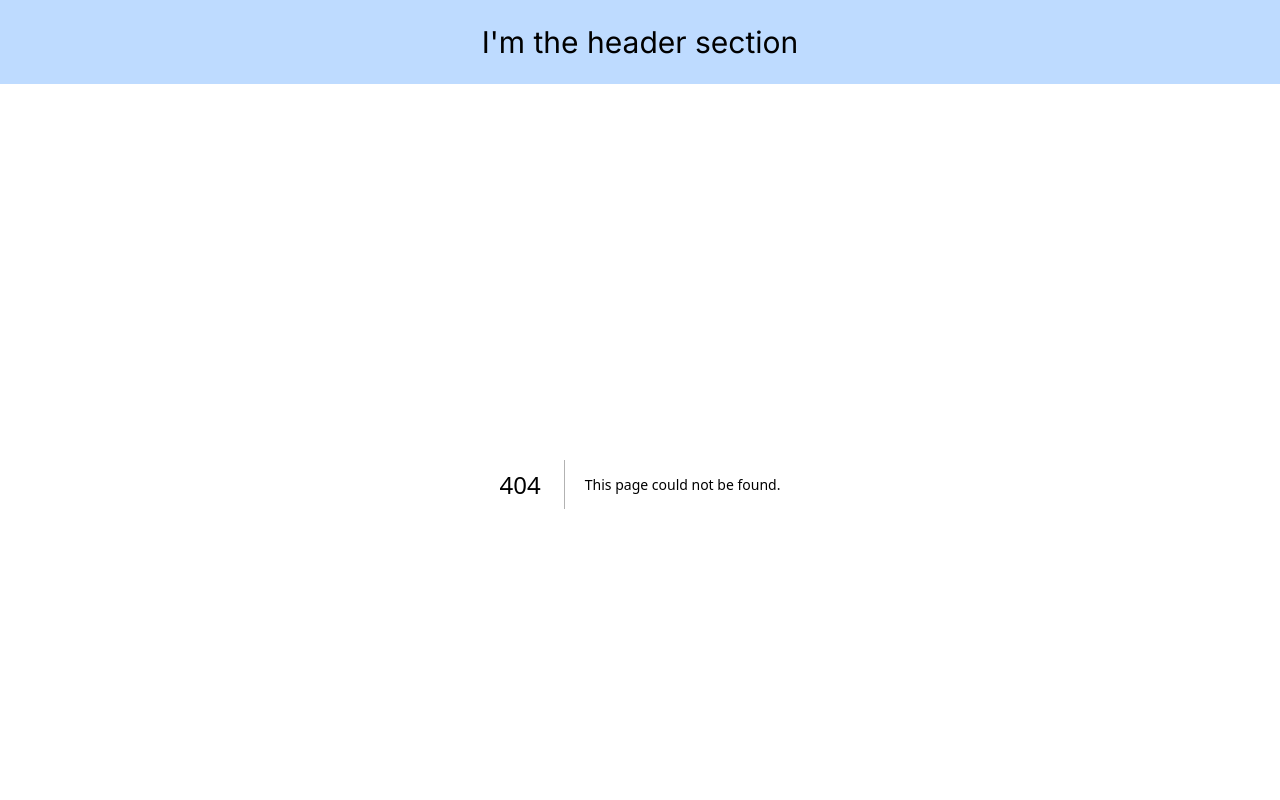
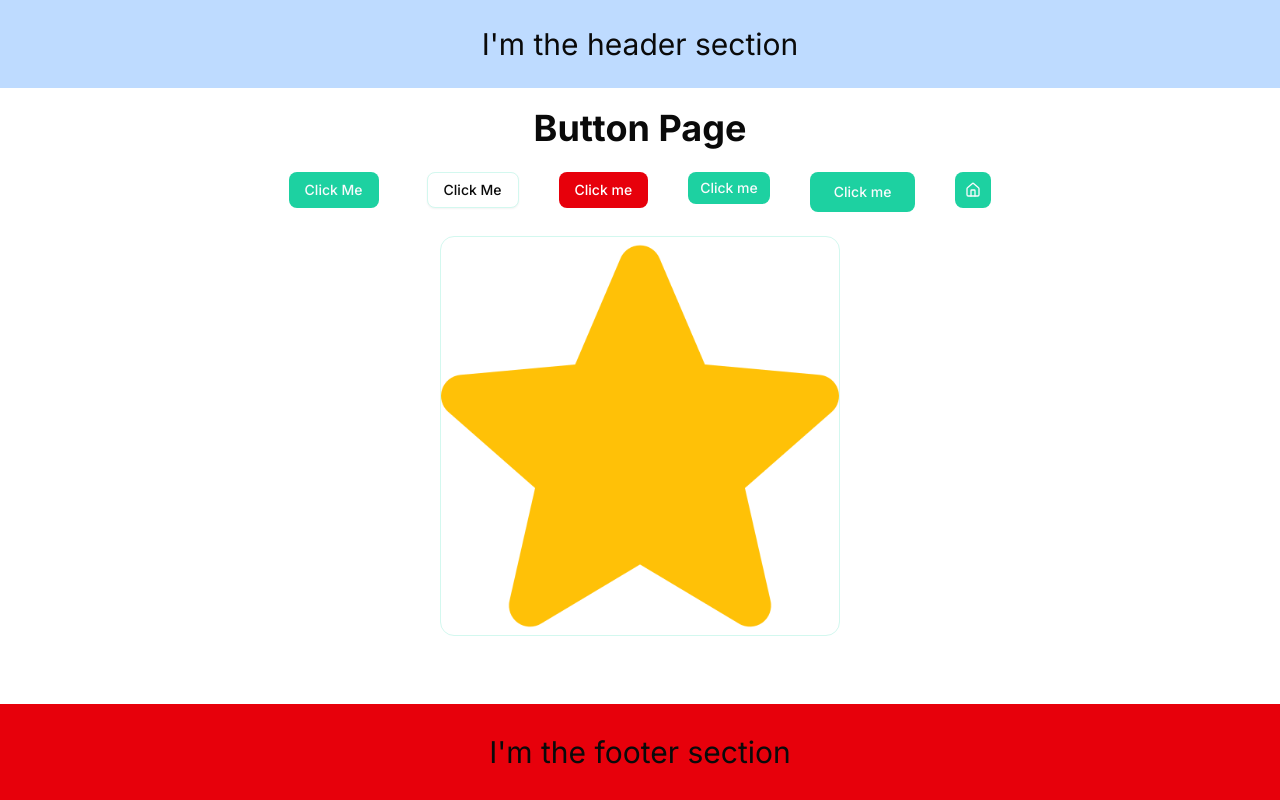
Before and after one commit to Hirusha1223/cinescope-06, a Next.js app: page /button in a window 1280 px wide. Before the commit this address had no page. Shown: the top 800 px of the page. Built offline with nearby package versions, Linux system fonts and the light colour scheme.

Commit message:
chore: made the image and various buttons

```diff
--- /dev/null
+++ b/app/button/page.tsx
@@ -0,0 +1,33 @@
+import { Button } from "@/component/ui/button";
+import { HomeIcon } from "lucide-react";
+import Image from "next/image";
+export default function vise() {
+  return (
+    <main className="flex-10 flex flex-col gap-6 items-center justify-center bg-white">
+      <h1 className="text-4xl font-bold">Button Page</h1>
+
+      <div className="flex gap-10">
+        <Button>Click Me</Button>
+        <Button variant="outline" className="ml-2">
+          Click Me
+        </Button>
+        <Button variant="destructive">Click me</Button>
+        <Button size="sm">Click me</Button>
+        <Button size="lg">Click me</Button>
+        <Button size="icon">
+          <HomeIcon />
+        </Button>
+      </div>
+
+      <div className="flex">
+        <Image
+          src="/star.png"
+          alt="placeholder"
+          width={400}
+          height={300}
+          className="mb-12 border rounded-xl object-cover "
+        />
+      </div>
+    </main>
+  );
+}
--- a/app/globals.css
+++ b/app/globals.css
@@ -56,17 +56,17 @@
   --popover: oklch(1 0 0);
   --popover-foreground: oklch(0.145 0 0);
   --primary: oklch(0.7666 0.1504 168.19);
-  --primary-foreground: oklch(0.985 0 0);
-  --secondary: oklch(0.97 0 0);
-  --secondary-foreground: oklch(0.205 0 0);
+  --primary-foreground: oklch(0.9838 0.0035 247.86);
+  --secondary: oklch(0.975 0.0207 179.25);
+  --secondary-foreground: oklch(0.4146 0.0763 170.9);
   --muted: oklch(0.97 0 0);
   --muted-foreground: oklch(0.556 0 0);
-  --accent:oklch(84.617% 0.11429 174.188);
+  --accent: oklch(84.617% 0.11429 174.188);
   --accent-foreground: oklch(0.205 0 0);
   --destructive: oklch(0.577 0.245 27.325);
-  --border: oklch(0.922 0 0);
-  --input: oklch(0.922 0 0);
-  --ring: oklch(0.708 0 0);
+  --border: oklch(0.9508 0.0409 178.58);
+  --input: oklch(0.9508 0.0409 178.58);
+  --ring: oklch(0.7665 0.1473 169.73);
   --chart-1: oklch(0.646 0.222 41.116);
   --chart-2: oklch(0.6 0.118 184.704);
   --chart-3: oklch(0.398 0.07 227.392);
```
Also changed, not shown: app/dashboard/page.tsx (+1 -9 lines), public/star.png (added).
